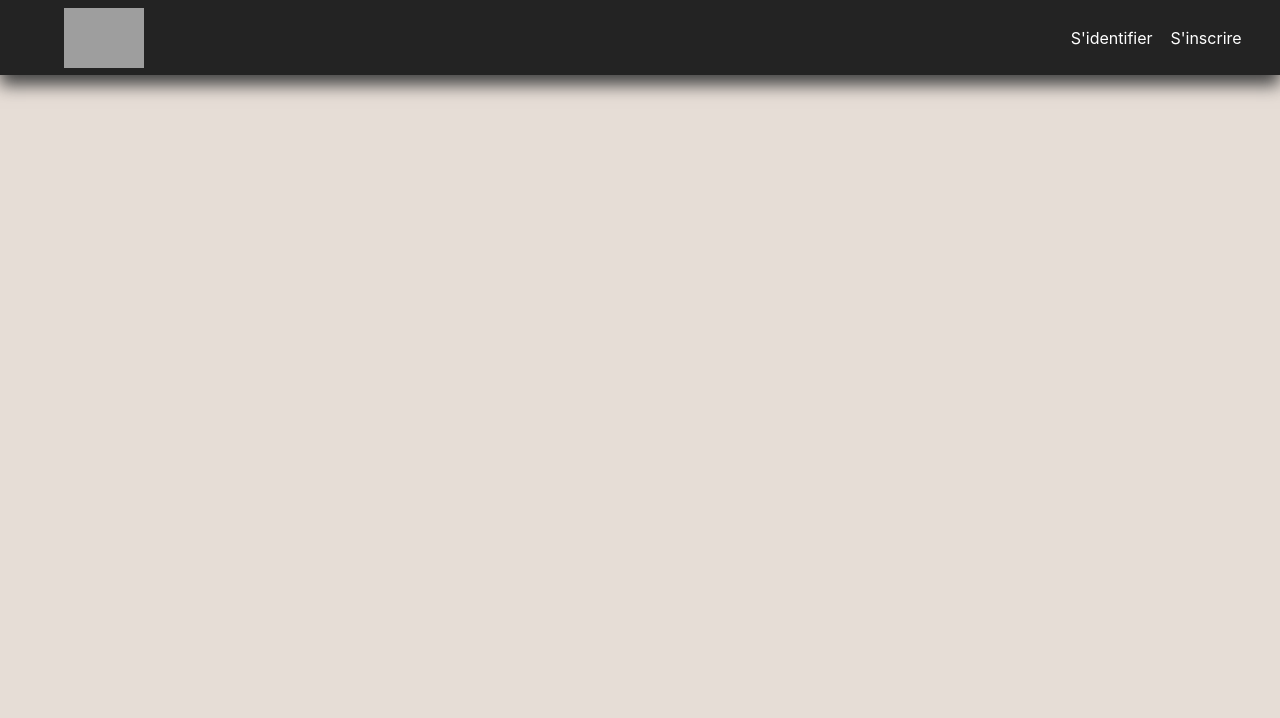
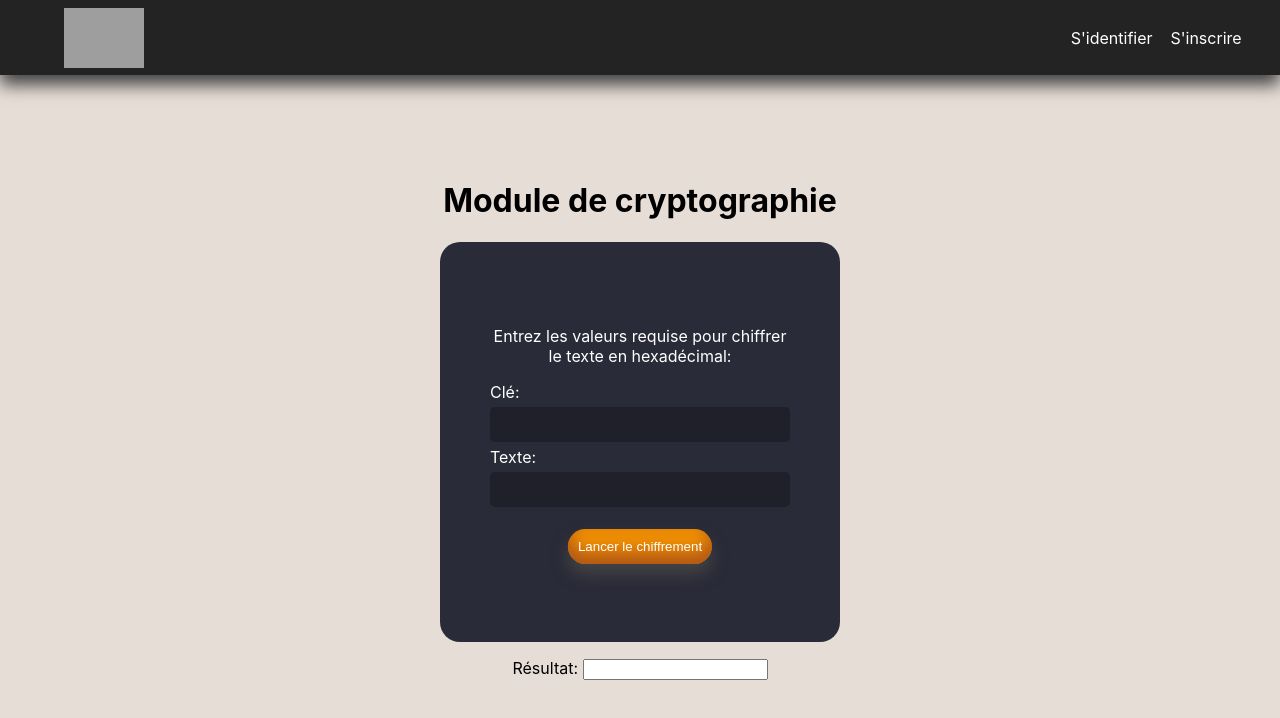
Before and after one commit to Jishuashi/SAE-Dev-d-aplication-web, a React (Create React App) app: page /domains/modules/module_crypto in a window 1280 px wide. Shown: the top 718 px of the page. Built offline with nearby package versions, Linux system fonts and the light colour scheme; grey boxes are pictures that could not be loaded.

Commit message:
Added functionality to module_crypto.js and it's moduleCrypto.css

```diff
--- a/src/pages/domains/modules/Securite/module_crypto.js
+++ b/src/pages/domains/modules/Securite/module_crypto.js
@@ -1,10 +1,102 @@
-import React from 'react';
+import React, {useState} from 'react';
 import  '../../../../styles/moduleCrypto.css';
 
 function ModuleCrypto (){
-    return(<div className="ModuleCrypto">
+    let [result, setResult] = useState(``);
+    let [error, setError] = useState("");
 
-    </div>);
+    const [formData, setFormData] = useState({
+        key: '',
+        textCrypto: '',
+        t: '',
+    });
+
+    function rc4(key, str) {
+        /**
+         * @returns texte chiffré en hexadécimal
+         * @param key : String
+         * @param str : String
+         * @type {Uint8Array}
+         */
+
+        let ciphertext = new Uint8Array(str.length);
+
+        // Initialisation d'un array pour le chiffrement
+        let S = new Uint8Array(256);
+        for (let i = 0; i < 256; i++) {
+            S[i] = i;
+        }
+        let j = 0;
+        for (let i = 0; i < 256; i++) {
+            j = (j + S[i] + key.charCodeAt(i % key.length)) % 256; // récupère l'unicode UTF-16 de la clé et fait un modulo 256 dessus
+            [S[i], S[j]] = [S[j], S[i]];
+        }
+
+        let i = 0;
+        j = 0;
+        for (let n = 0; n < str.length; n++) {
+            i = (i + 1) % 256;
+            j = (j + S[i]) % 256;
+            [S[i], S[j]] = [S[j], S[i]];
+            let z = S[(S[i] + S[j]) % 256];
+
+            // XOR entre la clé et le texte pour produire le chiffrement
+            ciphertext[n] = str.charCodeAt(n) ^ z;
+        }
+
+        str = ""
+        for (let i = 0 ; i < ciphertext.length ; i++){
+            if (ciphertext[i] <= 16){
+                str += "0" // la conversion en hexadécimal ne renvoie pas un 0, nécessaire au bon chiffrement
+            }
+            str += ciphertext[i].toString(16) // conversion décimal/hexadécimal
+        }
+
+        return str
+
+    }
+
+    const handleChange = (event) => {
+        const { name, value } = event.target;
+        setFormData({ ...formData, [name]: value });
+    }
+
+    const handleSubmit = (event) => {
+        event.preventDefault();
+        setResult(``)
+        setError("")
+        if (formData.key !== "") {
+            if (formData.textCrypto !== ""){
+                setResult(rc4(formData.key,formData.textCrypto))
+            } else {
+                setError("Erreur le champ Texte n'a pas de valeur")
+            }
+        } else  {
+            setError("Erreur le champ Clé n'a pas de valeur")
+        }
+    }
+
+    return(
+        <div className="ModuleCrypto">
+                <h1 className={"titleCrypto"}>Module de cryptographie</h1>
+                <form onSubmit={handleSubmit}>
+                    <div className={"inputsCrypto"}>
+                        <p className={"inputTextCrypto"}>Entrez les valeurs requise pour chiffrer le texte en hexadécimal: </p>
+                        <label htmlFor={"key"}>Clé: </label>
+                        <input type={"text"} className={"key"} name={"key"} onChange={handleChange}/>
+                        <label htmlFor={"textCrypto"}>Texte: </label>
+                        <input type={"text"} className={"textCrypto"} name={"textCrypto"} onChange={handleChange}/>
+                    </div>
+                    <input type="submit" className={"lunchButtonCrypto"} value="Lancer le chiffrement"/>
+                </form>
+
+            <div className={"dialogBoxCrypto"}>
+                <p className={"errorCrypto"}>{error}</p>
+                <label htmlFor={"result"}>Résultat: </label>
+                <input type={"text"} name={"result"} onInput={false} className={"calcResultCrypto"} value={result}></input>
+            </div>
+
+        </div>);
 }
 
 export default ModuleCrypto;
--- a/src/styles/moduleCrypto.css
+++ b/src/styles/moduleCrypto.css
@@ -0,0 +1,87 @@
+.ModuleCrypto {
+    position: absolute;
+    top: 20%;
+    right: 50%;
+    width: 400px;
+    transform: translateX(50%);
+
+}
+
+.titleCrypto {
+    text-align: center;
+}
+
+.ModuleCrypto form{
+    background-color: #2a2b38;
+    display: flex;
+    flex-direction: column;
+    color: white;
+    justify-content: space-evenly;
+    width: 300px;
+    height: 300px;
+    padding: 50px;
+    border-radius: 20px;
+}
+
+.lunchButtonCrypto {
+    width: fit-content;
+    border-radius: 20px;
+    border: none;
+    padding: 10px;
+    transition: ease-in-out .3s;
+    position: relative;
+    left: 50%;
+    transform: translateX(-50%);
+    background-color: #ed8d04;
+    color: white;
+    margin-bottom: 10px;
+    box-shadow: 0 10px 16px rgba(68, 68, 68, 1),
+    inset 0px -10px 16px 1px rgb(177, 87, 21);
+    cursor: pointer;
+}
+
+.lunchButtonCrypto:hover {
+    background-color: #bfc7d3;
+    color: black;
+    box-shadow: 0 8px 24px 0 rgb(16 39 112 / 20%);
+}
+
+.inputsCrypto {
+    display: flex;
+    flex-direction: column;
+}
+
+.inputTextCrypto {
+    text-align: center;
+}
+
+.calcMethod {
+    text-align: center;
+}
+
+.inputsCrypto input {
+    margin-top: 5px;
+    margin-bottom: 5px;
+    background-color: #1f2029;
+    color: white;
+    border: none;
+    border-radius: 5px;
+    padding: 10px;
+}
+
+.radioInputsCrypto {
+    margin-bottom: 10px;
+}
+
+.radioInputsCrypto input{
+    margin-right: 15px;
+}
+
+.dialogBoxCrypto {
+    text-align: center;
+}
+
+.errorCrypto {
+    color: red;
+    font-weight: bold;
+}
```
